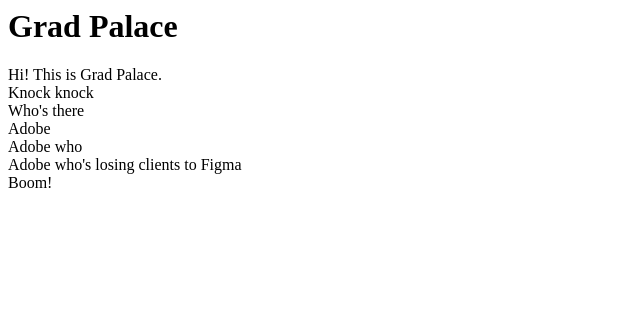
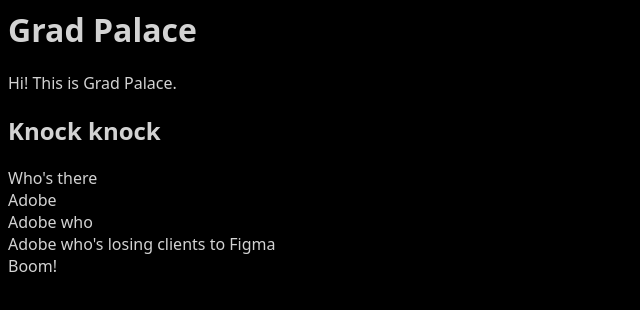
Before and after one commit to CIXD2015-6015/project2-togglefairy, a plain HTML site: page index.html in a window 1280 px wide. Shown: the whole page, without its empty margins (0-640 px from the left). Drawn offline with Linux system fonts and the light colour scheme.

Commit message:
Adding styling to the write-up

```diff
--- a/index.html
+++ b/index.html
@@ -1,14 +1,23 @@
 <html>
-    <head></head>
+    <head>
 
-    <!-- Hallo this is a comment -->
+        <style>
+            body {
+            background-color: black;
+            color: lightgray;
+            font-family: system-ui, -apple-system, BlinkMacSystemFont, 'Segoe UI', Roboto, Oxygen, Ubuntu, Cantarell, 'Open Sans', 'Helvetica Neue', sans-serif
+        }
+
+        </style>
+
+    </head>
 
 <body>
 <!-- Main Content -->
   <header> <H1>Grad Palace</H1> Hi! This is Grad Palace. </header>
   <main>
         <section>
-        Knock knock
+       <H2>Knock knock</H2>
         </section>
 
         <section>
```
